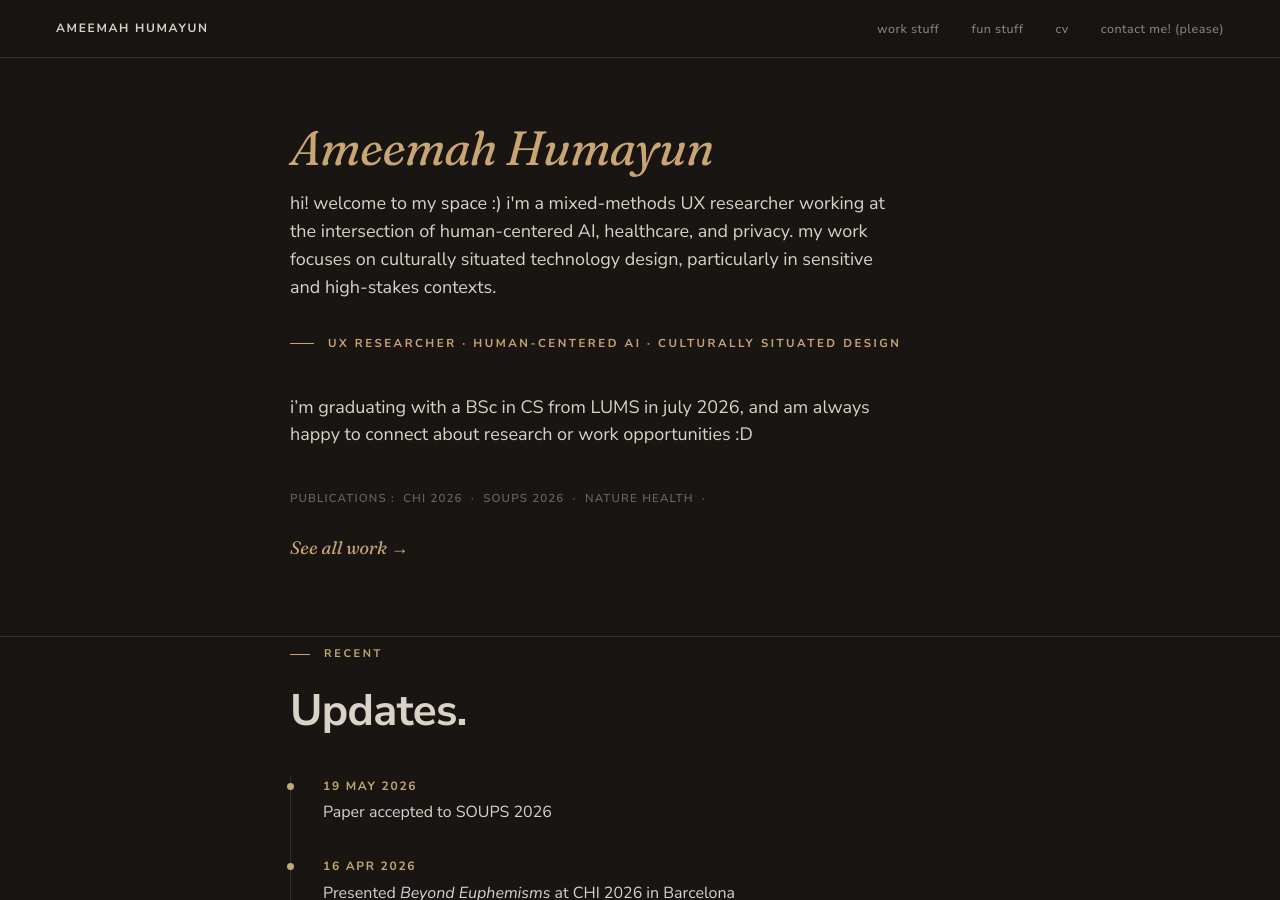
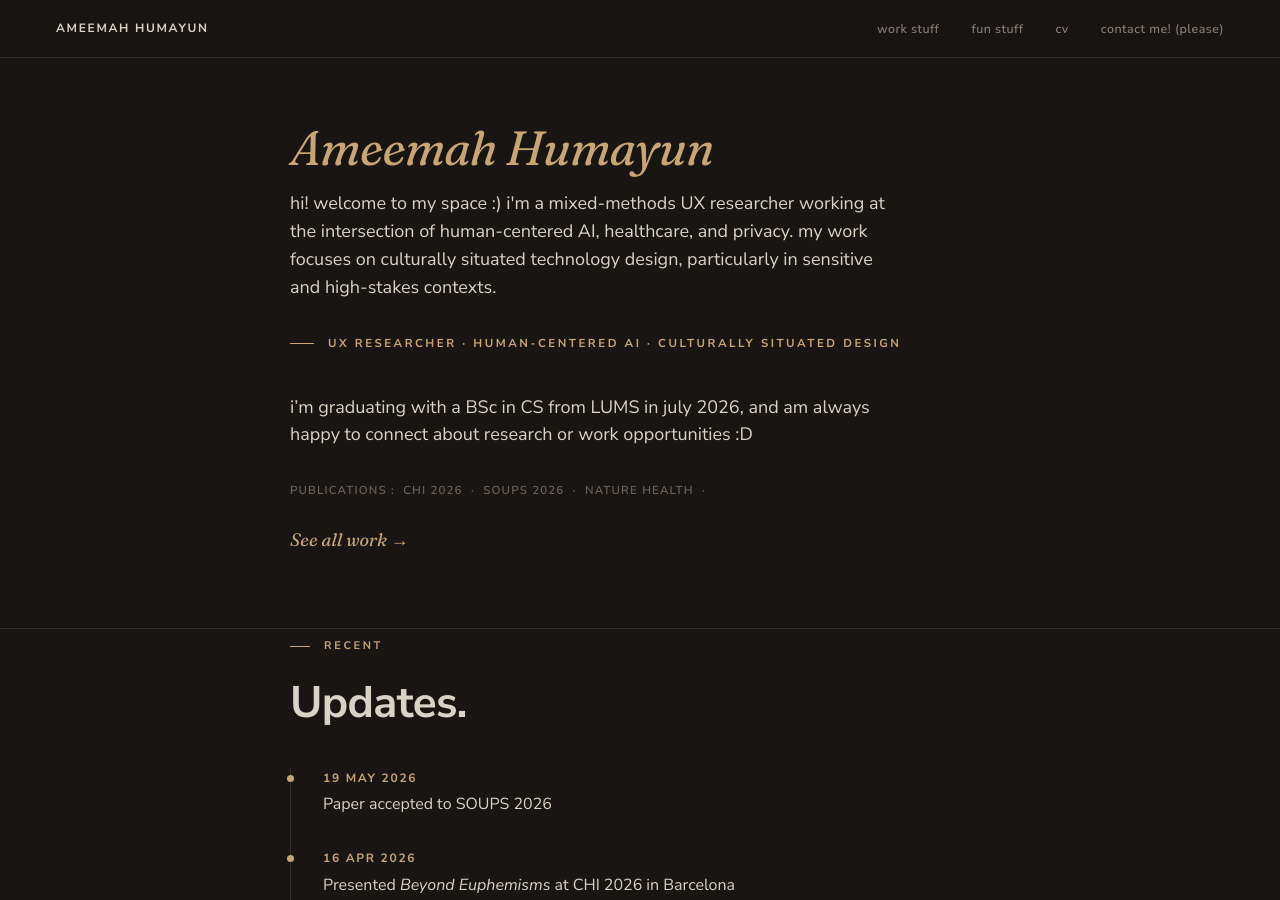
Before and after one commit to ameemahumayun/ameemahumayun.github.io, a Jekyll site: the page built from index.html, in a window 1280 px wide and 900 px high. Built offline with Jekyll 4.4.1, drawn with Linux system fonts in a browser that asks for light colours.

Commit message:
Update index.html

```diff
--- a/index.html
+++ b/index.html
@@ -13,7 +13,7 @@ description: Mixed-methods UX researcher working on human-centered AI for health
       <p class="lead" style="max-width:600px;">hi! welcome to my space :) i'm a mixed-methods UX researcher working at the intersection of human-centered AI, healthcare, and privacy. my work focuses on culturally situated technology design, particularly in sensitive and high-stakes contexts.</p>
     <div class="eyebrow eyebrow-rule">UX Researcher · Human-Centered AI · Culturally Situated Design</div>
      <p class="lead" style="max-width:600px;">i’m graduating with a BSc in CS from LUMS in july 2026, and am always happy to connect about research or work opportunities :D</p>
-     <p class="eyebrow" style="margin-top:2.5rem;color:var(--color-text-mute);font-weight:600;letter-spacing:0.1em;">
+     <p class="eyebrow" style="margin-top:1rem;color:var(--color-text-mute);font-weight:600;letter-spacing:0.1em;">
 
         Publications&nbsp;:&nbsp; CHI 2026 &nbsp;·&nbsp; SOUPS 2026 &nbsp;·&nbsp; Nature Health &nbsp;·&nbsp;
           <p style="margin-top:0rem;">
```
